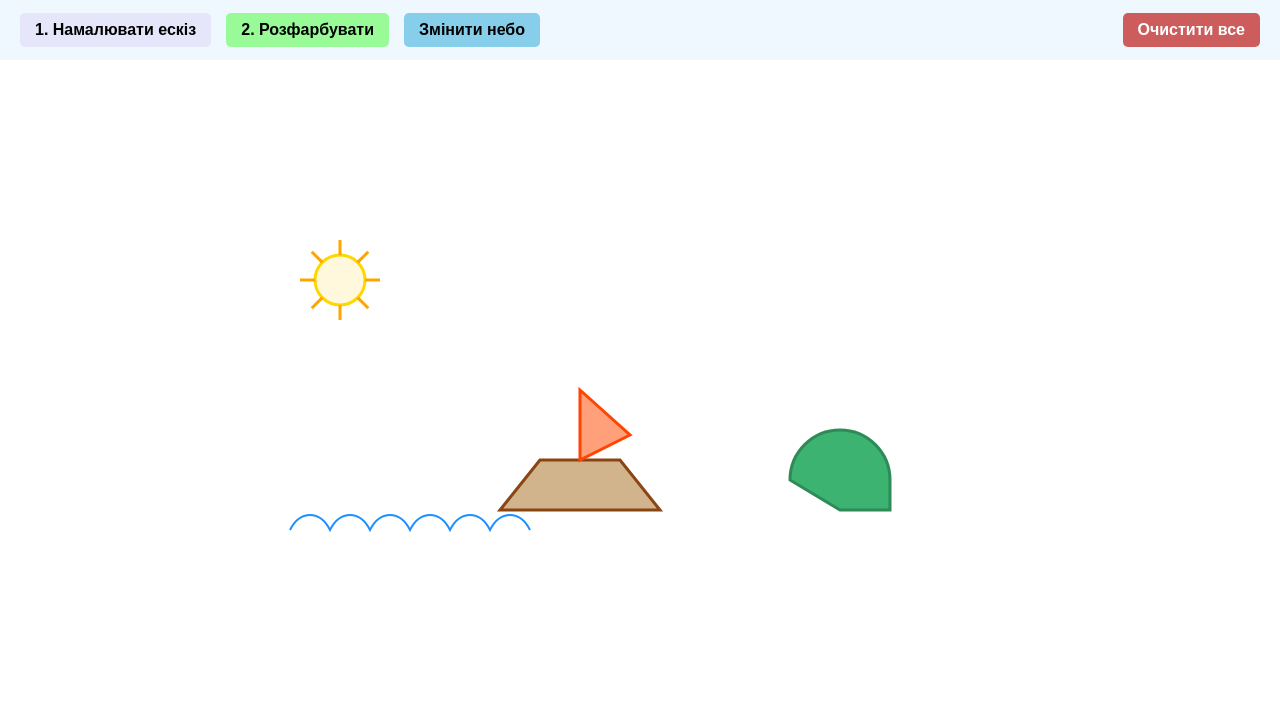
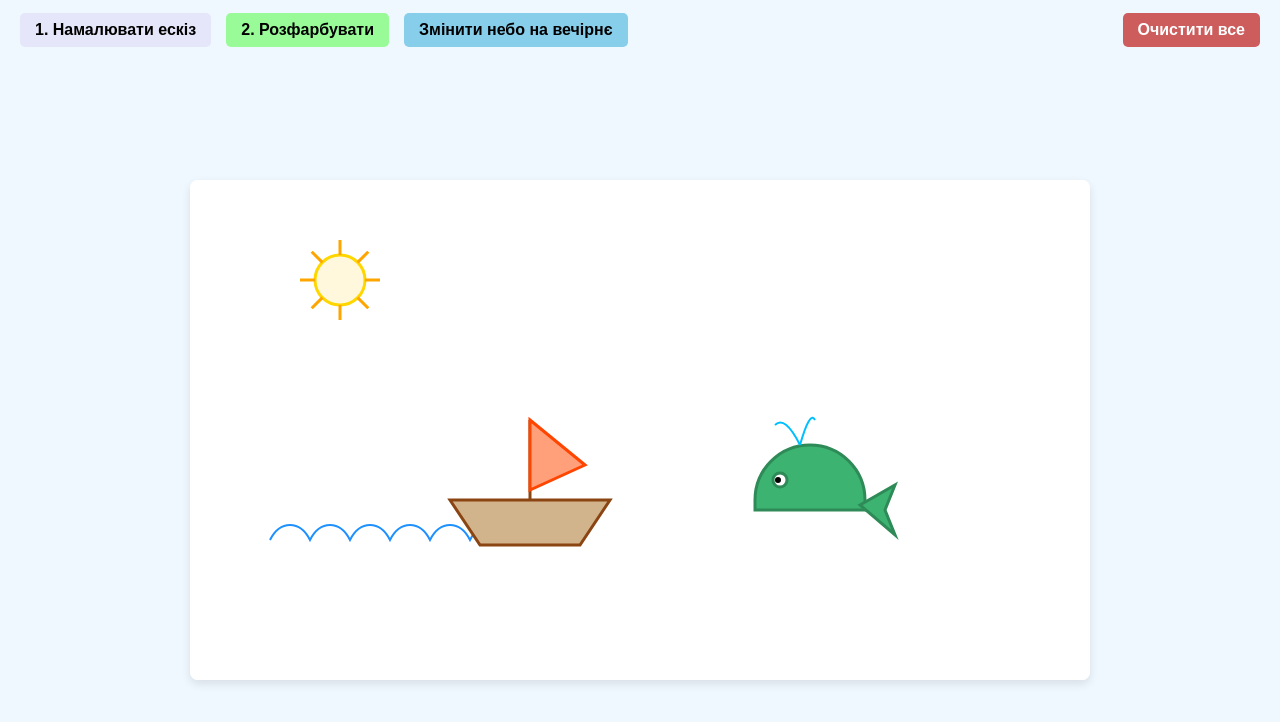
Before and after one commit to strizludmila60-netizen/matrelaks, a plain HTML site: page index.html in a window 1280 px wide. Both pictures are taken after a click on the button "2. Розфарбувати". Drawn offline with Linux system fonts and the light colour scheme.

Commit message:
Update index.html

```diff
--- a/index.html
+++ b/index.html
@@ -2,7 +2,7 @@
 <html lang="uk">
 <head>
     <meta charset="UTF-8">
-    <title>Математичний релакс для учнів 5 КЛАСУ Терешківської школи : Черепашка-художник</title>
+    <title>Математичний релакс для учнів Терешківської школи: Черепашка-художник</title>
     <style>
         body {
             margin: 0;
@@ -41,12 +41,12 @@
             display: flex;
             justify-content: center;
             align-items: center;
-            background-color: white;
-            position: relative;
+            background-color: #F0F8FF;
         }
         canvas {
             background-color: white;
-            box-shadow: inset 0 0 10px rgba(0,0,0,0.05);
+            box-shadow: 0 4px 10px rgba(0,0,0,0.1);
+            border-radius: 8px;
         }
     </style>
 </head>
@@ -55,7 +55,7 @@
     <div id="toolbar">
         <button class="btn-sketch" onclick="runSketch()">1. Намалювати ескіз</button>
         <button class="btn-color" onclick="runColor()">2. Розфарбувати</button>
-        <button class="btn-sky" onclick="makeSkyBlue()">Змінити небо</button>
+        <button class="btn-sky" onclick="makeSkyBlue()">Змінити небо на вечірнє</button>
         <button class="btn-clear" onclick="clearCanvas()">Очистити все</button>
     </div>
 
@@ -67,14 +67,16 @@
     const canvas = document.getElementById("myCanvas");
     const ctx = canvas.getContext("2d");
 
-    function clearCanvas(color = "white") {
-        ctx.fillStyle = color;
+    let currentBgColor = "white";
+
+    function clearCanvas() {
+        ctx.fillStyle = currentBgColor;
         ctx.fillRect(0, 0, canvas.width, canvas.height);
     }
 
     clearCanvas();
 
-    // Допоміжні функції для малювання
+    // 1. Сонце з променями
     function drawSun(x, y, isSketch) {
         ctx.beginPath();
         ctx.arc(x, y, 25, 0, Math.PI * 2);
@@ -90,7 +92,6 @@
             ctx.stroke();
         }
 
-        // Промені
         for (let i = 0; i < 8; i++) {
             let angle = (i * 45) * Math.PI / 180;
             let x1 = x + Math.cos(angle) * 25;
@@ -107,13 +108,14 @@
         }
     }
 
+    // 2. Човен із правильною трапецією
     function drawBoat(x, y, isSketch) {
-        // Корпус човна
+        // Корпус човна (широка основа вгорі)
         ctx.beginPath();
-        ctx.moveTo(x, y);
-        ctx.lineTo(x - 40, y + 50);
-        ctx.lineTo(x + 120, y + 50);
-        ctx.lineTo(x + 80, y);
+        ctx.moveTo(x - 40, y);
+        ctx.lineTo(x + 120, y);
+        ctx.lineTo(x + 90, y + 45);
+        ctx.lineTo(x - 10, y + 45);
         ctx.closePath();
 
         if (isSketch) {
@@ -128,11 +130,19 @@
             ctx.stroke();
         }
 
+        // Щогла
+        ctx.beginPath();
+        ctx.moveTo(x + 40, y);
+        ctx.lineTo(x + 40, y - 80);
+        ctx.strokeStyle = isSketch ? "gray" : "#8B4513";
+        ctx.lineWidth = isSketch ? 1 : 3;
+        ctx.stroke();
+
         // Вітрило
         ctx.beginPath();
-        ctx.moveTo(x + 40, y);
-        ctx.lineTo(x + 40, y - 70);
-        ctx.lineTo(x + 90, y - 25);
+        ctx.moveTo(x + 40, y - 80);
+        ctx.lineTo(x + 95, y - 35);
+        ctx.lineTo(x + 40, y - 10);
         ctx.closePath();
 
         if (isSketch) {
@@ -148,11 +158,13 @@
         }
     }
 
+    // 3. Виразний кит з хвостом, оком і фонтанчиком
     function drawWhale(x, y, isSketch) {
+        // Тіло кита
         ctx.beginPath();
-        ctx.arc(x, y, 50, Math.PI, 0, false);
-        ctx.lineTo(x + 50, y + 30);
-        ctx.lineTo(x, y + 30);
+        ctx.arc(x, y, 55, Math.PI, 0, false);
+        ctx.lineTo(x + 55, y + 10);
+        ctx.lineTo(x - 55, y + 10);
         ctx.closePath();
 
         if (isSketch) {
@@ -166,12 +178,67 @@
             ctx.lineWidth = 3;
             ctx.stroke();
         }
+
+        // Хвіст кита
+        ctx.beginPath();
+        ctx.moveTo(x + 50, y + 5);
+        ctx.lineTo(x + 85, y - 15);
+        ctx.lineTo(x + 75, y + 10);
+        ctx.lineTo(x + 85, y + 35);
+        ctx.closePath();
+
+        if (isSketch) {
+            ctx.strokeStyle = "gray";
+            ctx.lineWidth = 1;
+            ctx.stroke();
+        } else {
+            ctx.fillStyle = "#3CB371";
+            ctx.fill();
+            ctx.strokeStyle = "#2E8B57";
+            ctx.lineWidth = 3;
+            ctx.stroke();
+        }
+
+        if (!isSketch) {
+            // Око
+            ctx.beginPath();
+            ctx.arc(x - 30, y - 20, 7, 0, Math.PI * 2);
+            ctx.fillStyle = "white";
+            ctx.fill();
+            ctx.stroke();
+
+            ctx.beginPath();
+            ctx.arc(x - 32, y - 20, 3, 0, Math.PI * 2);
+            ctx.fillStyle = "black";
+            ctx.fill();
+
+            // Фонтанчик води
+            ctx.beginPath();
+            ctx.moveTo(x - 10, y - 55);
+            ctx.quadraticCurveTo(x - 25, y - 85, x - 35, y - 75);
+            ctx.moveTo(x - 10, y - 55);
+            ctx.quadraticCurveTo(x, y - 90, x + 5, y - 80);
+            ctx.strokeStyle = "#00BFFF";
+            ctx.lineWidth = 2;
+            ctx.stroke();
+        } else {
+            // Фонтанчик для ескізу
+            ctx.beginPath();
+            ctx.moveTo(x - 10, y - 55);
+            ctx.lineTo(x - 20, y - 75);
+            ctx.moveTo(x - 10, y - 55);
+            ctx.lineTo(x - 5, y - 80);
+            ctx.strokeStyle = "gray";
+            ctx.lineWidth = 1;
+            ctx.stroke();
+        }
     }
 
+    // 4. Хвилі
     function drawWave(x, y, isSketch) {
         ctx.beginPath();
         ctx.moveTo(x, y);
-        for (let i = 0; i < 6; i++) {
+        for (let i = 0; i < 7; i++) {
             ctx.bezierCurveTo(x + 10 + i*40, y - 20, x + 30 + i*40, y - 20, x + 40 + i*40, y);
         }
         ctx.strokeStyle = isSketch ? "gray" : "#1E90FF";
@@ -181,22 +248,24 @@
 
     // Дії кнопок
     function runSketch() {
-        clearCanvas(document.getElementById("canvas-container").style.backgroundColor || "white");
+        clearCanvas();
         drawSun(150, 100, true);
-        drawWave(100, 350, true);
-        drawBoat(350, 280, true);
-        drawWhale(650, 300, true);
+        drawWave(80, 360, true);
+        drawBoat(300, 320, true);
+        drawWhale(620, 320, true);
     }
 
     function runColor() {
         drawSun(150, 100, false);
-        drawWave(100, 350, false);
-        drawBoat(350, 280, false);
-        drawWhale(650, 300, false);
+        drawWave(80, 360, false);
+        drawBoat(300, 320, false);
+        drawWhale(620, 320, false);
     }
 
     function makeSkyBlue() {
-        document.getElementById("myCanvas").style.backgroundColor = "#E0FFFF";
+        currentBgColor = "#E0FFFF";
+        clearCanvas();
+        runColor();
     }
 </script>
 </body>
```
